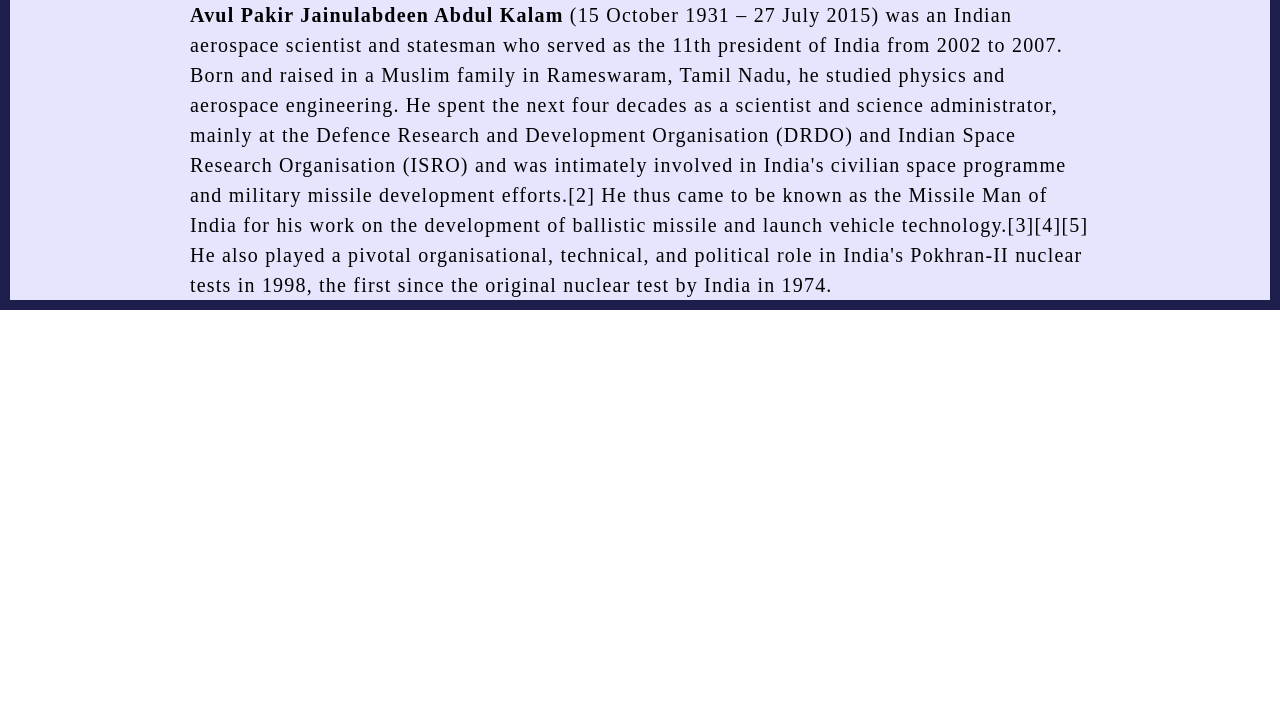
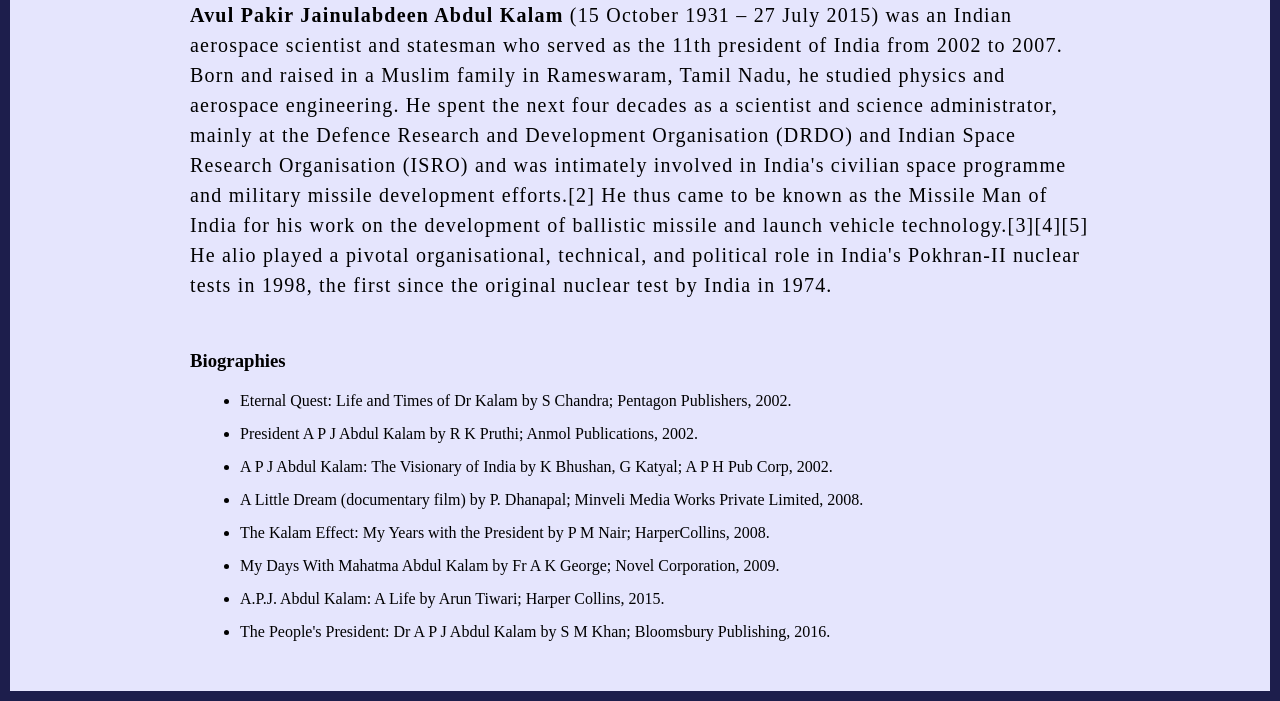
Before and after one commit to bhupeshsinha/the-tribute-website, a plain HTML site: page index.html in a window 1280 px wide. Shown: the part 580-1281 px from the top of the page. Before the commit the page ends 890 px from the top, so only its background shows below. Drawn offline with Linux system fonts and the light colour scheme.

Commit message:
3rd Section is also done: Biographies

```diff
--- a/index.html
+++ b/index.html
@@ -30,8 +30,49 @@
             <section class="about_section">
 
                 <h2>Missile Man of India</h2>
-                <p> <b>Avul Pakir Jainulabdeen Abdul Kalam </b> (15 October 1931 – 27 July 2015) was an Indian aerospace scientist and statesman who served as the 11th president of India from 2002 to 2007. Born and raised in a Muslim family in Rameswaram, Tamil Nadu, he studied physics and aerospace engineering. He spent the next four decades as a scientist and science administrator, mainly at the Defence Research and Development Organisation (DRDO) and Indian Space Research Organisation (ISRO) and was intimately involved in India's civilian space programme and military missile development efforts.[2] He thus came to be known as the Missile Man of India for his work on the development of ballistic missile and launch vehicle technology.[3][4][5] He also played a pivotal organisational, technical, and political role in India's Pokhran-II nuclear tests in 1998, the first since the original nuclear test by India in 1974.</p>
+                <p> <b>Avul Pakir Jainulabdeen Abdul Kalam </b> (15 October 1931 – 27 July 2015) was an Indian aerospace scientist and statesman who served as the 11th president of India from 2002 to 2007. Born and raised in a Muslim family in Rameswaram, Tamil Nadu, he studied physics and aerospace engineering. He spent the next four decades as a scientist and science administrator, mainly at the Defence Research and Development Organisation (DRDO) and Indian Space Research Organisation (ISRO) and was intimately involved in India's civilian space programme and military missile development efforts.[2] He thus came to be known as the Missile Man of India for his work on the development of ballistic missile and launch vehicle technology.[3][4][5] He alio played a pivotal organisational, technical, and political role in India's Pokhran-II nuclear tests in 1998, the first since the original nuclear test by India in 1974.</p>
 
+
+            </section>
+
+
+
+            <section class="biography_section">
+
+                <h3>Biographies</h3>
+                <ul>
+                    <li>
+                        Eternal Quest: Life and Times of Dr Kalam by S Chandra; Pentagon Publishers, 2002.
+                    </li>
+
+                    <li>
+                        President A P J Abdul Kalam by R K Pruthi; Anmol Publications, 2002.
+                    </li>
+
+                    <li>
+                        A P J Abdul Kalam: The Visionary of India by K Bhushan, G Katyal; A P H Pub Corp, 2002.
+                    </li>
+
+                    <li>
+                         A Little Dream (documentary film) by P. Dhanapal; Minveli Media Works Private Limited, 2008.
+                    </li>
+
+                    <li>
+                         The Kalam Effect: My Years with the President by P M Nair; HarperCollins, 2008.
+                    </li>
+
+                    <li>
+                         My Days With Mahatma Abdul Kalam by Fr A K George; Novel Corporation, 2009.
+                    </li>
+
+                    <li>
+                         A.P.J. Abdul Kalam: A Life by Arun Tiwari; Harper Collins, 2015.
+                    </li>
+
+                    <li>
+                        The People's President: Dr A P J Abdul Kalam by S M Khan; Bloomsbury Publishing, 2016.
+                    </li>
+                </ul>
 
             </section>
 
--- a/style.css
+++ b/style.css
@@ -60,3 +60,19 @@
     line-height: 30px;
     letter-spacing: 1.2px;
 }
+
+.biography_section{
+    margin: 50px 0;
+}
+
+.biography_section h3{
+    margin-bottom: 20px;
+}
+
+.biography_section ul{
+    margin-left: 50px;
+}
+
+.biography_section li{
+    margin-bottom: 15px;
+}
```
